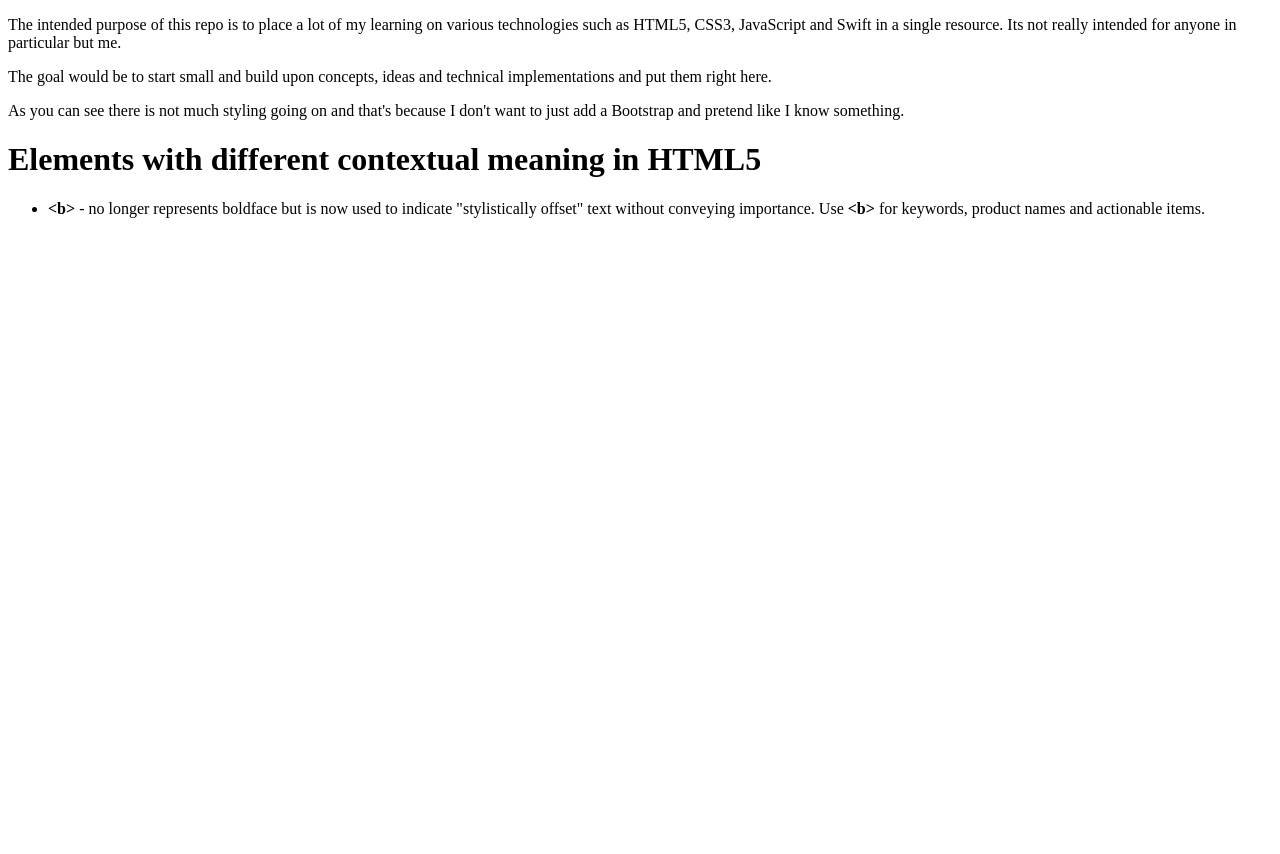
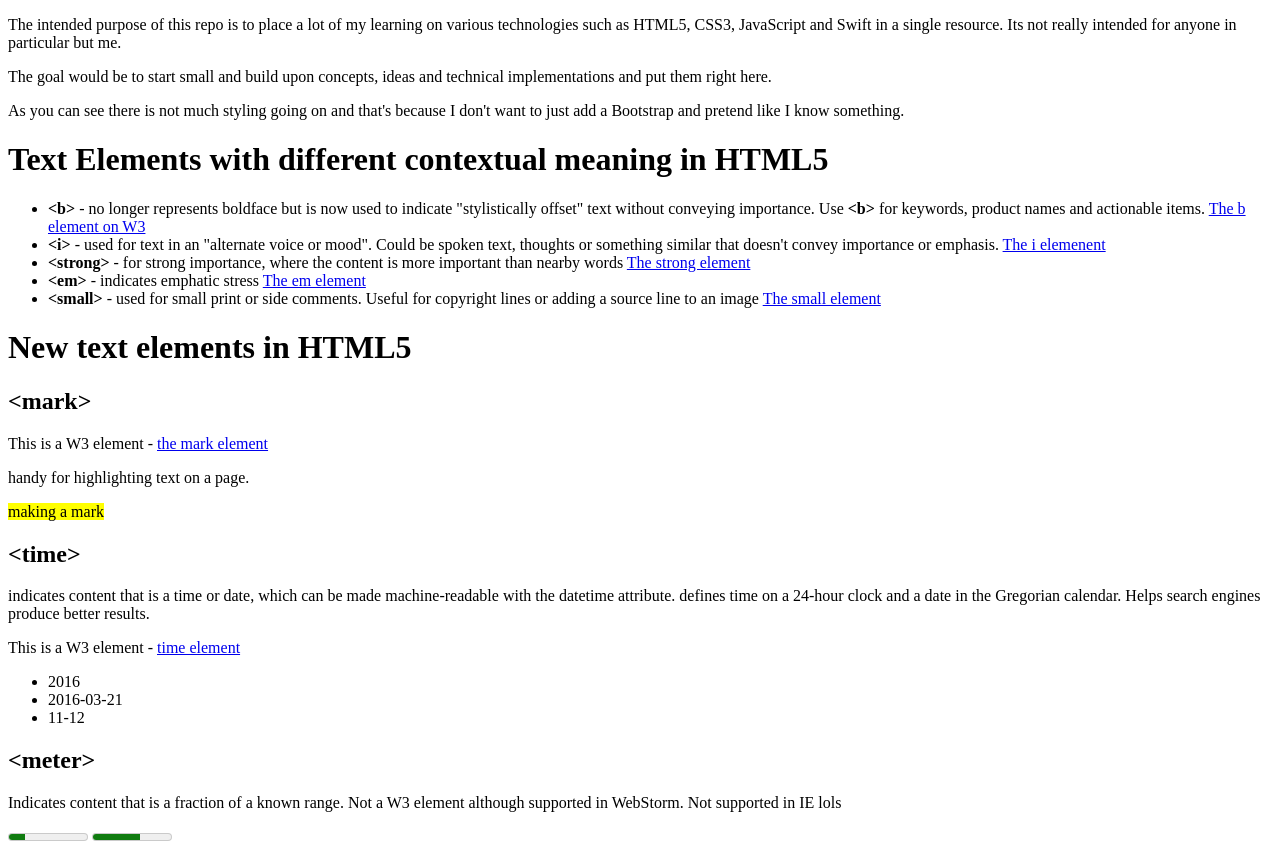
Before and after one commit to thefremus/thefremus.github.com, a plain HTML site: page index.html in a window 1280 px wide. Before the commit the page ends 800 px from the top, so only its background shows below. Drawn offline with Linux system fonts and the light colour scheme.

Commit message:
added some more info yay

```diff
--- a/index.html
+++ b/index.html
@@ -20,16 +20,78 @@
     pretend like I know something.
 </p>
 
-<h1>Elements with different contextual meaning in HTML5</h1>
+<h1>Text Elements with different contextual meaning in HTML5</h1>
 
 <ul>
     <li>
         <strong>&lt;b&gt;</strong> - no longer represents boldface but is now used to indicate "stylistically offset"
         text
         without conveying importance. Use <strong>&lt;b&gt;</strong> for keywords, product names and actionable items.
+        <a href="https://www.w3.org/TR/html5/text-level-semantics.html#the-b-element">The b element on W3</a>
+    </li>
+    <li>
+        <strong>&lt;i&gt;</strong> - used for text in an "alternate voice or mood". Could be spoken text, thoughts or
+        something similar that doesn't convey importance or emphasis.
+        <a href="https://www.w3.org/TR/html5/text-level-semantics.html#the-i-element">The i elemenent</a>
+    </li>
+    <li>
+        <strong>&lt;strong&gt;</strong> - for strong importance, where the content is more important than nearby words
+        <a href="https://www.w3.org/TR/html5/text-level-semantics.html#the-strong-element">The strong element</a>
+    </li>
+    <li>
+        <strong>&lt;em&gt;</strong> - indicates emphatic stress
+        <a href="https://www.w3.org/TR/html5/text-level-semantics.html#the-em-element">The em element</a>
+    </li>
+    <li>
+        <strong>&lt;small&gt;</strong> - used for small print or side comments. Useful for copyright lines or
+        adding a source line to an image
+        <a href="https://www.w3.org/TR/html5/text-level-semantics.html#the-small-element">The small element</a>
     </li>
 </ul>
 
+<h1>New text elements in HTML5</h1>
+
+<h2>&lt;mark&gt;</h2>
+
+<p>This is a W3 element -
+    <a href="https://www.w3.org/TR/html5/text-level-semantics.html#the-mark-element">the mark element</a>
+</p>
+<p>
+    handy for highlighting text on a page.
+</p>
+<mark style="background-color: yellow">making a mark</mark>
+
+<h2>&lt;time&gt;</h2>
+
+<p>
+    indicates content that is a time or date, which can be made machine-readable with the datetime attribute. defines
+    time on a 24-hour clock and a date in the Gregorian calendar. Helps search engines produce better results.
+</p>
+
+<p>This is a W3 element -
+    <a href="https://www.w3.org/TR/html5/text-level-semantics.html#the-time-element">
+        time element
+    </a></p>
+<ul>
+    <li>
+        <time>2016</time>
+    </li>
+    <li>
+        <time>2016-03-21</time>
+    </li>
+    <li>
+        <time>11-12</time>
+    </li>
+</ul>
+
+<h2>&lt;meter&gt;</h2>
+<p>
+    Indicates content that is a fraction of a known range. Not a W3 element although supported in WebStorm. Not
+    supported
+    in IE lols
+</p>
+<meter value="2" min="0" max="10">2 out of 10</meter>
+<meter value="0.6">60%</meter>
 </body>
 
 </html>
```
